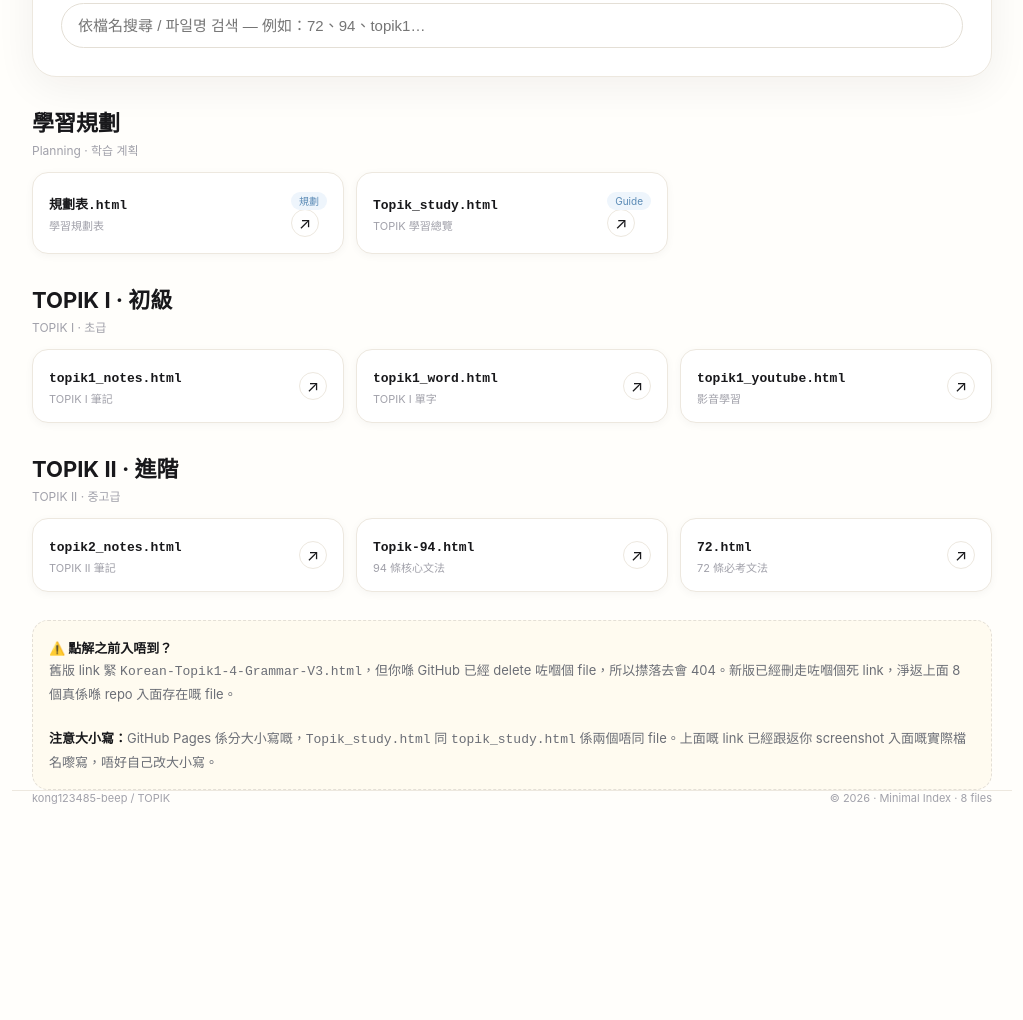
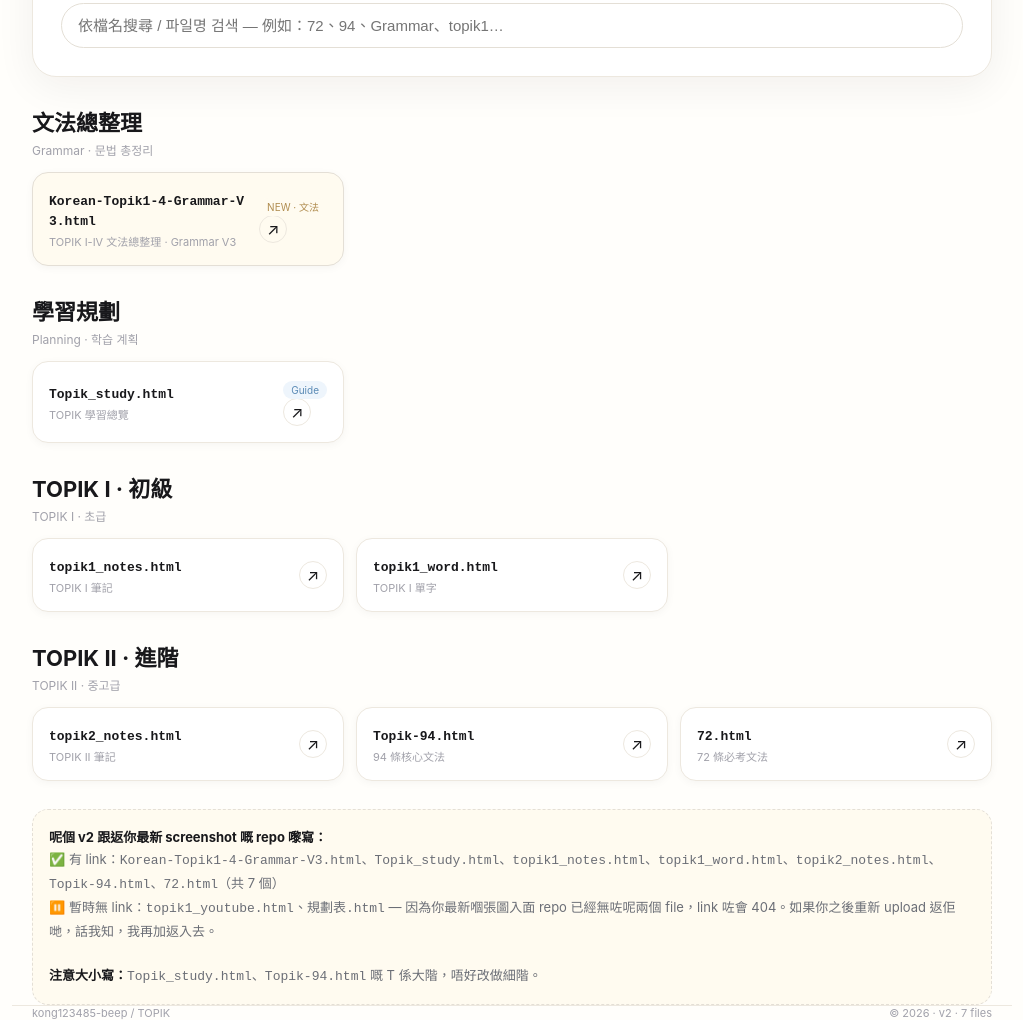
Before and after one commit to kong123485-beep/TOPIK, a plain HTML site: page index.html in a window 1280 px wide. Shown: the part 250-1270 px from the top of the page, without its empty margins (128-1151 px from the left). Before the commit the page ends 1055 px from the top, so only its background shows below. Drawn offline with Linux system fonts and the light colour scheme.

Commit message:
Modify index.html for grammar and card updates
Updated placeholder text and added new sections for grammar and featured cards.

```diff
--- a/index.html
+++ b/index.html
@@ -14,7 +14,7 @@
   .hero h1{font-family:Georgia,serif;font-size:64px;line-height:.9;margin:8px 0;letter-spacing:-2px}
   .hero p{color:#6b6e76;margin:6px 0 0}
   .badge{display:inline-block;background:#18181b;color:#fff;border-radius:999px;padding:5px 12px;font-size:11px}
-  .badge.green{background:#fdf0d5;color:#b08c4f}
+  .badge.new{background:#fdf0d5;color:#b08c4f}
   section{margin:28px 0}
   h2{font-size:22px;margin:0 0 4px} .sub{color:#a1a1aa;font-size:12px;margin-bottom:14px}
   .grid{display:grid;grid-template-columns:repeat(auto-fill,minmax(280px,1fr));gap:12px}
@@ -22,7 +22,9 @@
   a.card:hover{transform:translateY(-2px);box-shadow:0 12px 30px rgba(27,25,22,.1)}
   a.card b{font-family:monospace;font-size:13px;word-break:break-all}
   a.card small{display:block;color:#a1a1aa;font-size:11px;margin-top:4px}
+  a.card.featured{border-color:#e4dfd6;background:#fffbf0}
   .tag{font-size:10px;background:#eef5fc;color:#5a8ab5;border-radius:999px;padding:3px 8px;white-space:nowrap}
+  .tag.beige{background:#fffbf0;color:#b08c4f}
   .go{width:28px;height:28px;flex-shrink:0;border:1px solid #ede8df;border-radius:50%;display:grid;place-items:center}
   .note{background:#fffbf0;border:1px dashed #e4dfd6;border-radius:16px;padding:16px;font-size:13px;color:#6b6e76;line-height:1.7}
   .note b{color:#18181b}
@@ -39,13 +41,19 @@
     <span class="badge">KOREAN STUDY ARCHIVE</span>
     <h1>TOPIK<sup style="font-size:16px">®</sup></h1>
     <p>韓語能力考試學習筆記<br><span style="font-size:14px">한국어 능력시험 · 학습 아카이브</span></p>
-    <p style="margin-top:16px"><input id="q" placeholder="依檔名搜尋 / 파일명 검색 — 例如：72、94、topik1…" oninput="filter()"></p>
+    <p style="margin-top:16px"><input id="q" placeholder="依檔名搜尋 / 파일명 검색 — 例如：72、94、Grammar、topik1…" oninput="filter()"></p>
   </div>
+
+  <section>
+    <h2>文法總整理</h2><div class="sub">Grammar · 문법 총정리</div>
+    <div class="grid">
+      <a class="card featured" href="./Korean-Topik1-4-Grammar-V3.html"><span><b>Korean-Topik1-4-Grammar-V3.html</b><small>TOPIK I-IV 文法總整理 · Grammar V3</small></span><span><span class="tag beige">NEW · 文法</span> <span class="go">↗</span></span></a>
+    </div>
+  </section>
 
   <section>
     <h2>學習規劃</h2><div class="sub">Planning · 학습 계획</div>
     <div class="grid">
-      <a class="card" href="./規劃表.html"><span><b>規劃表.html</b><small>學習規劃表</small></span><span><span class="tag">規劃</span> <span class="go">↗</span></span></a>
       <a class="card" href="./Topik_study.html"><span><b>Topik_study.html</b><small>TOPIK 學習總覽</small></span><span><span class="tag">Guide</span> <span class="go">↗</span></span></a>
     </div>
   </section>
@@ -55,7 +63,6 @@
     <div class="grid">
       <a class="card" href="./topik1_notes.html"><span><b>topik1_notes.html</b><small>TOPIK I 筆記</small></span><span class="go">↗</span></a>
       <a class="card" href="./topik1_word.html"><span><b>topik1_word.html</b><small>TOPIK I 單字</small></span><span class="go">↗</span></a>
-      <a class="card" href="./topik1_youtube.html"><span><b>topik1_youtube.html</b><small>影音學習</small></span><span class="go">↗</span></a>
     </div>
   </section>
 
@@ -68,11 +75,12 @@
     </div>
   </section>
 
-  <div class="note"><b>⚠️ 點解之前入唔到？</b><br>
-  舊版 link 緊 <code>Korean-Topik1-4-Grammar-V3.html</code>，但你喺 GitHub 已經 delete 咗嗰個 file，所以㩒落去會 404。新版已經刪走咗嗰個死 link，淨返上面 8 個真係喺 repo 入面存在嘅 file。<br><br>
-  <b>注意大小寫：</b>GitHub Pages 係分大小寫嘅，<code>Topik_study.html</code> 同 <code>topik_study.html</code> 係兩個唔同 file。上面嘅 link 已經跟返你 screenshot 入面嘅實際檔名嚟寫，唔好自己改大小寫。</div>
+  <div class="note"><b>呢個 v2 跟返你最新 screenshot 嘅 repo 嚟寫：</b><br>
+  ✅ 有 link：<code>Korean-Topik1-4-Grammar-V3.html</code>、<code>Topik_study.html</code>、<code>topik1_notes.html</code>、<code>topik1_word.html</code>、<code>topik2_notes.html</code>、<code>Topik-94.html</code>、<code>72.html</code>（共 7 個）<br>
+  ⏸️ 暫時無 link：<code>topik1_youtube.html</code>、<code>規劃表.html</code> — 因為你最新嗰張圖入面 repo 已經無咗呢兩個 file，link 咗會 404。如果你之後重新 upload 返佢哋，話我知，我再加返入去。<br><br>
+  <b>注意大小寫：</b><code>Topik_study.html</code>、<code>Topik-94.html</code> 嘅 T 係大階，唔好改做細階。</div>
 </main>
-<footer class="wrap"><span>kong123485-beep / TOPIK</span><span>© 2026 · Minimal Index · 8 files</span></footer>
+<footer class="wrap"><span>kong123485-beep / TOPIK</span><span>© 2026 · v2 · 7 files</span></footer>
 <script>
 function filter(){
   var q=document.getElementById('q').value.toLowerCase();
```
